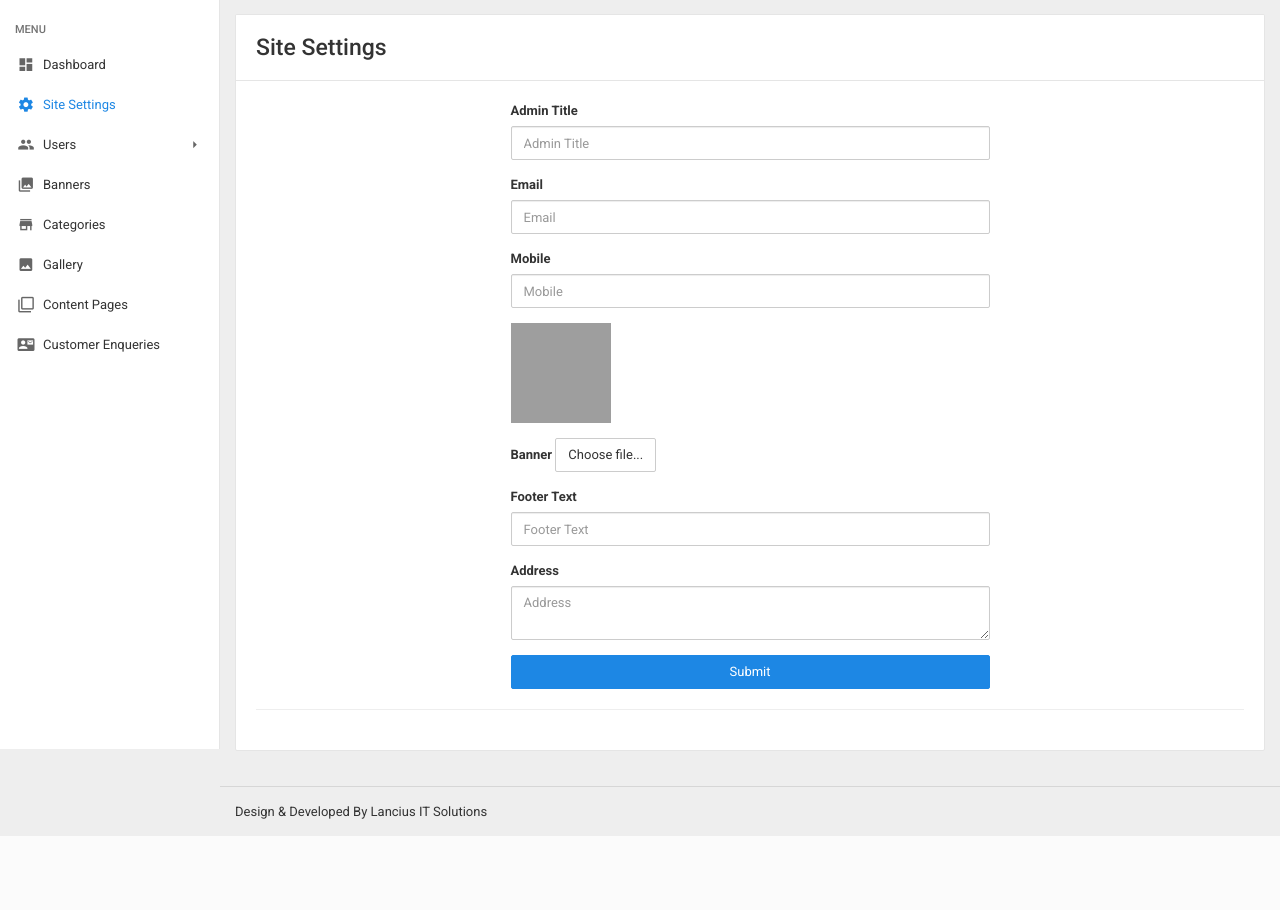
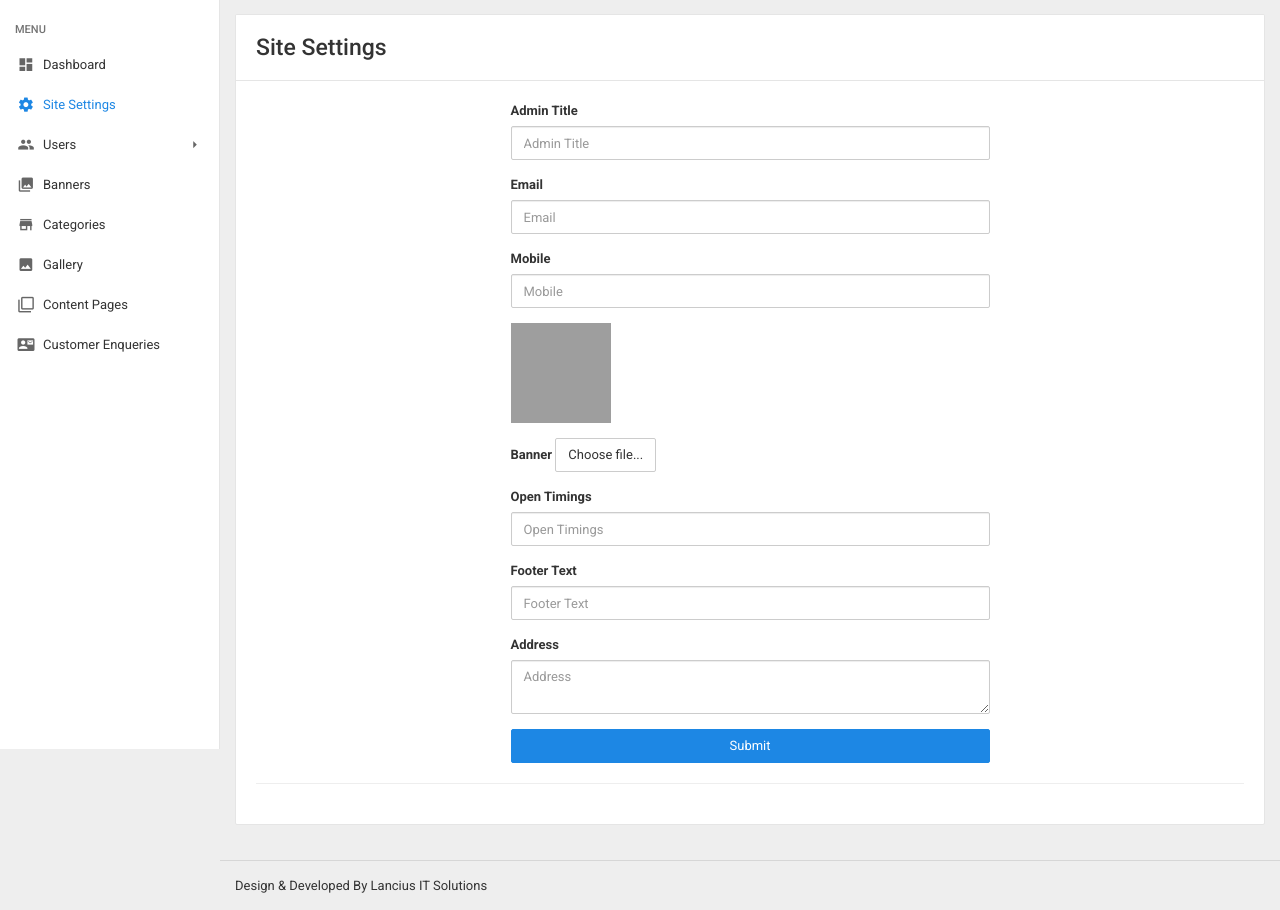
Before and after one commit to Srinivaslancius/sai_meghana_dance, a PHP site: page /sai_meghana_dance/manage_webmaster/site_settings.php in a window 1280 px wide. Shown: the part 51-961 px from the top of the page. Before the commit the page ends 887 px from the top, so only its background shows below. Run offline with PHP 8.4, Linux system fonts and the light colour scheme; the visitor is signed in with stand-in values (Sample User, id 1); data that the repository does not hold is empty; some libraries are stand-ins or nearby versions; grey boxes are pictures that could not be loaded.

Commit message:
Changed front end and small changes in admin panel

```diff
--- a/manage_webmaster/banners.php
+++ b/manage_webmaster/banners.php
@@ -23,7 +23,7 @@
                   <tr>
                      <td><?php echo $i;?></td>
                     <td><?php echo $row['title'];?></td>
-                    <td><img src="<?php echo $base_url . 'uploads/banner_images/'.$row['banner'] ?>" height="100" width="100"/></td>
+                    <td><img src="<?php echo $base_url . 'uploads/banner_images/'.$row['banner'] ?>" height="100" width="200"/></td>
                     <td><?php if ($row['status']==0) { echo "<span class='label label-outline-success check_active open_cursor' data-incId=".$row['id']." data-status=".$row['status']." data-tbname='banners'>Active</span>" ;} else { echo "<span class='label label-outline-info check_active open_cursor' data-status=".$row['status']." data-incId=".$row['id']." data-tbname='banners'>In Active</span>" ;} ?></td>
                     <td> <a href="edit_banners.php?bid=<?php echo $row['id']; ?>"> <i class="zmdi zmdi-edit"></i> &nbsp; </a> <a href="delete_banners.php?bid=<?php echo $row['id']; ?>"><i class="zmdi zmdi-delete zmdi-hc-fw" onclick="return confirm('Are you sure you want to delete?')"></i></a></td>
                   </tr>
--- a/manage_webmaster/site_settings.php
+++ b/manage_webmaster/site_settings.php
@@ -11,6 +11,7 @@
     $twitter_link = $_POST['twitter_link'];
     $gplus_link = $_POST['gplus_link'];
     $mobile = $_POST['mobile'];
+    $open_timings = $_POST['open_timings'];
     $footer_text = $_POST['footer_text'];
     $address = $_POST['address'];
     if($_FILES["logo"]["name"]!='') {
@@ -30,7 +31,7 @@
         //Send parameters for img val,tablename,clause,id,imgpath for image ubnlink from folder
 
         if (move_uploaded_file($_FILES["logo"]["tmp_name"], $target_file)) {
-            $sql = "UPDATE `site_settings` SET admin_title = '$admin_title', email='$email', fb_link='$fb_link', twitter_link='$twitter_link', gplus_link='$gplus_link', mobile='$mobile', logo = '$logo', footer_text='$footer_text', address='$address' WHERE id = '$id' ";
+            $sql = "UPDATE `site_settings` SET admin_title = '$admin_title', email='$email', fb_link='$fb_link', twitter_link='$twitter_link', gplus_link='$gplus_link', mobile='$mobile', open_timings='$open_timings', logo = '$logo', footer_text='$footer_text', address='$address' WHERE id = '$id' ";
             if($conn->query($sql) === TRUE){
                echo "<script type='text/javascript'>window.location='site_settings.php?msg=success'</script>";
             } else {
@@ -41,7 +42,7 @@
             echo "Sorry, there was an error uploading your file.";
         }
     }  else {
-        $sql = "UPDATE `site_settings` SET admin_title = '$admin_title', email='$email', fb_link='$fb_link', twitter_link='$twitter_link', gplus_link='$gplus_link', mobile='$mobile',footer_text='$footer_text', address='$address' WHERE id = '$id' ";
+        $sql = "UPDATE `site_settings` SET admin_title = '$admin_title', email='$email', fb_link='$fb_link', twitter_link='$twitter_link', gplus_link='$gplus_link', mobile='$mobile', open_timings='$open_timings',footer_text='$footer_text', address='$address' WHERE id = '$id' ";
         if($conn->query($sql) === TRUE){
            echo "<script type='text/javascript'>window.location='site_settings.php?msg=success'</script>";
         } else {
@@ -114,14 +115,20 @@
                   </div>
 
                   <div class="form-group">
+                    <label for="form-control-2" class="control-label">Open Timings</label>
+                    <input type="text" name="open_timings" class="form-control" id="form-control-2" placeholder="Open Timings" data-error="Please enter Open Timings." value="<?php echo $getSiteSettingsData['open_timings'];?>" required>
+                    <div class="help-block with-errors"></div>
+                  </div>
+
+                  <div class="form-group">
                     <label for="form-control-2" class="control-label">Footer Text</label>
-                    <input type="text" name="footer_text" class="form-control" id="form-control-2" placeholder="Footer Text" data-error="Please enter a valid Mobile." value="<?php echo $getSiteSettingsData['footer_text'];?>" required>
+                    <input type="text" name="footer_text" class="form-control" id="form-control-2" placeholder="Footer Text" data-error="Please enter Footer Text." value="<?php echo $getSiteSettingsData['footer_text'];?>" required>
                     <div class="help-block with-errors"></div>
                   </div>
 
                   <div class="form-group">
                     <label for="form-control-4" class="control-label">Address</label>
-                    <textarea type="text" name="address" class="form-control" id="form-control-2" placeholder="Address" data-error="Please enter a valid Mobile." required><?php echo $getSiteSettingsData['address'];?></textarea>
+                    <textarea type="text" name="address" class="form-control" id="form-control-2" placeholder="Address" data-error="Please enter Address." required><?php echo $getSiteSettingsData['address'];?></textarea>
                   </div>
                   <button type="submit" name="submit" value="Submit" class="btn btn-primary btn-block">Submit</button>
                 </form>
```
Also changed, not shown: about.php (+1 -6 lines), contact.php (+1 -6 lines), meghana.php (+1 -7 lines).
